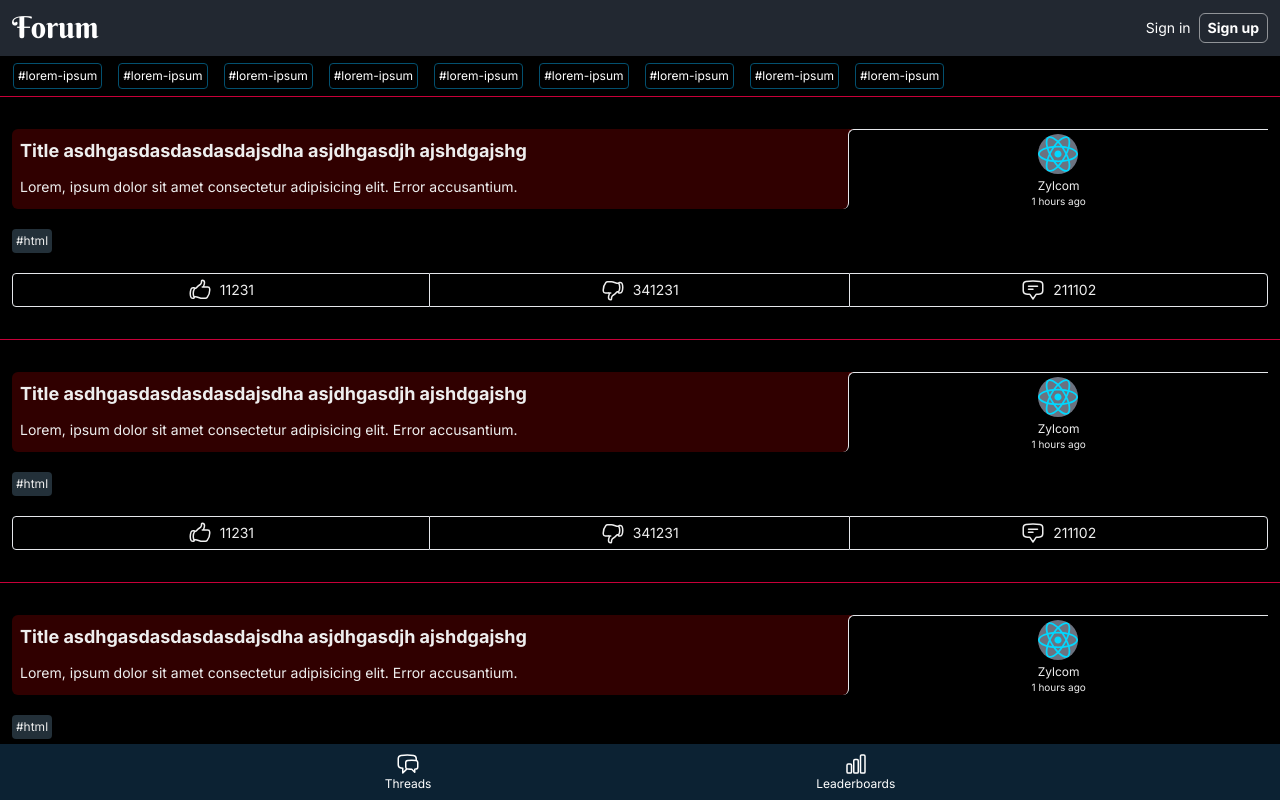
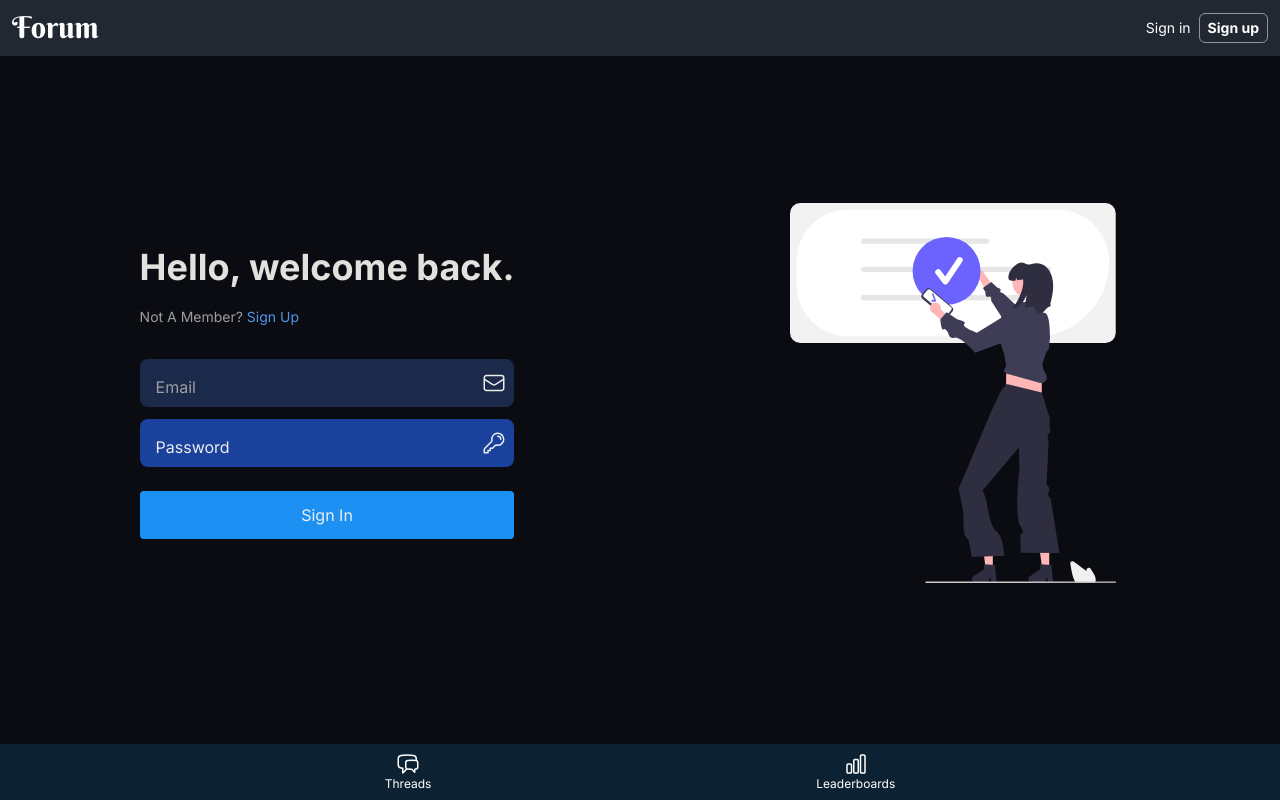
Before and after one commit to zylcom/forum-app, a React (Vite) app: page / in a window 1280 px wide. Shown: the top 800 px of the page. Built offline with nearby package versions, Linux system fonts and the light colour scheme.

Commit message:
Create login page

```diff
--- a/src/App.jsx
+++ b/src/App.jsx
@@ -1,10 +1,22 @@
 import React from "react";
-import HomePage from "./pages/HomePage";
+import NavBar from "./components/NavBar";
+import NavigationTab from "./components/NavigationTab";
+import LoginPage from "./pages/LoginPage";
+// import HomePage from "./pages/HomePage";
 
 function App() {
   return (
-    <div className="bg-black min-h-screen font-inter">
-      <HomePage />
+    <div className="bg-black-wash min-h-screen font-inter">
+      <header>
+        <NavBar />
+      </header>
+
+      {/* <HomePage /> */}
+      <LoginPage />
+
+      <footer className="fixed left-0 bottom-0 w-full bg-fog-of-war">
+        <NavigationTab />
+      </footer>
     </div>
   );
 }
--- a/src/pages/HomePage.jsx
+++ b/src/pages/HomePage.jsx
@@ -1,25 +1,15 @@
 import React from "react";
 import CategoryList from "../components/CategoryList";
-import NavBar from "../components/NavBar";
-import NavigationTab from "../components/NavigationTab";
 import ThreadList from "../components/ThreadList";
 
 function HomePage() {
   return (
     <>
-      <header>
-        <NavBar />
-      </header>
-
       <main className="pb-20">
         <CategoryList />
 
         <ThreadList />
       </main>
-
-      <footer className="fixed left-0 bottom-0 w-full bg-fog-of-war">
-        <NavigationTab />
-      </footer>
     </>
   );
 }
--- /dev/null
+++ b/src/pages/LoginPage.jsx
@@ -0,0 +1,88 @@
+import React from "react";
+import EnvelopeIcon from "../components/EnvelopeIcon";
+import KeyIcon from "../components/KeyIcon";
+import HeroImage from "../assets/undraw_authentication.svg";
+
+function LoginPage() {
+  return (
+    <div
+      className="w-full text-[color:#ededee] grid sm:grid-cols-2 place-content-center
+      place-items-center gap-x-3 mb-10 p-5"
+    >
+      <div className="flex flex-col justify-center">
+        <h1 className="text-4xl mb-5 font-bold mix-blend-difference">
+          Hello, welcome back.
+        </h1>
+
+        <p className="text-sm mb-8 text-[color:#9c9da2]">
+          Not A Member? <span className="text-[color:#5195ea]">Sign Up</span>
+        </p>
+
+        <form>
+          <label htmlFor="email" className="block relative mb-3">
+            <input
+              type="email"
+              name="email"
+              id="email"
+              className="rounded-lg h-12 w-full p-4 pt-6 pr-10 focus:ring-0 focus:border focus:border-[color:#0449e9]
+              focus:outline-none font-medium bg-[#1b2a4a] text-[color:#ededee] peer placeholder-transparent"
+              placeholder="Email"
+              autoComplete="off"
+              required
+            />
+
+            <span
+              className="absolute left-4 top-1 text-[length:10px] peer-placeholder-shown:top-4
+              peer-placeholder-shown:text-base text-[color:#9c9da2] transition-all duration-300"
+            >
+              Email
+            </span>
+
+            <div className="absolute top-3 right-2">
+              <EnvelopeIcon />
+            </div>
+          </label>
+
+          <label htmlFor="password" className="block relative mb-6">
+            <input
+              type="password"
+              name="password"
+              id="password"
+              className="rounded-lg h-12 p-4 w-full pt-6 pr-10 focus:ring-0 focus:border focus:border-[color:#0449e9]
+              focus:outline-none font-medium bg-[#1a429c] text-[color:#ededee] peer placeholder-transparent"
+              placeholder="Password"
+              autoComplete="off"
+              required
+            />
+
+            <span
+              className="absolute left-4 top-1 text-[length:10px] peer-placeholder-shown:top-4
+              peer-placeholder-shown:text-base text-[color:#ededee] transition-all duration-300"
+            >
+              Password
+            </span>
+
+            <div className="absolute top-3 right-2">
+              <KeyIcon />
+            </div>
+          </label>
+
+          <button
+            type="submit"
+            className="bg-[#1D90F4] w-full rounded h-12 text-[color:#ededee]"
+          >
+            Sign In
+          </button>
+        </form>
+      </div>
+
+      <img
+        src={HeroImage}
+        alt=""
+        className="hidden sm:block h-3/5 max-h-1/2 mx-auto"
+      />
+    </div>
+  );
+}
+
+export default LoginPage;
--- a/tailwind.config.cjs
+++ b/tailwind.config.cjs
@@ -5,6 +5,7 @@ module.exports = {
     extend: {
       colors: {
         biltong: "#3d0000",
+        "black-wash": "#0b0c11",
         "captain-blue": "#03506f",
         "deepest-water": "#476072",
         "fog-of-war": "#0c2233",
```
Also changed, not shown: src/assets/undraw_authentication.svg (added).
